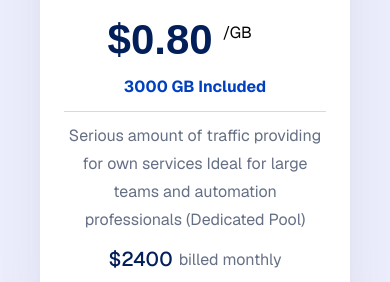
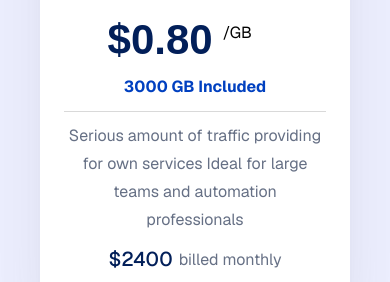
Before and after one commit to StenLyOne/the-premium-ports, a Next.js app: page / in a window 390 px wide. Shown: the part 4102-4384 px from the top of the page. Built offline with nearby package versions, Linux system fonts and the light colour scheme; a web font is replaced by a local one.

Commit message:
last edits

```diff
--- a/components/sections/Main.tsx
+++ b/components/sections/Main.tsx
@@ -19,7 +19,7 @@ export default function Main() {
       <div className="relative max-w-[1328px] flex mx-auto z-[1]">
         <div className="md:w-1/2 space-y-[48px] pt-[100px] min-[500px]:pt-[140px] md:pt-[180px]">
           <div className="space-y-[40px] md:space-y-[56px]">
-            <div className="space-y-[20px] md:space-y-[48px]">
+            <div className="space-y-[20px] md:space-y-[56px]">
               <p className="!text-[18px] md:!text-[24px]">
                 Our products are trusted by top professionals.
               </p>
--- a/components/sections/Prices.tsx
+++ b/components/sections/Prices.tsx
@@ -43,7 +43,7 @@ const data = [
     perHour: "0.80",
     included: "3000",
     description:
-      "Serious amount of traffic providing for own services Ideal for large teams and automation professionals (Dedicated Pool)",
+      "Serious amount of traffic providing for own services Ideal for large teams and automation professionals",
     monthly: "2400",
     button: "accent",
   },
```
